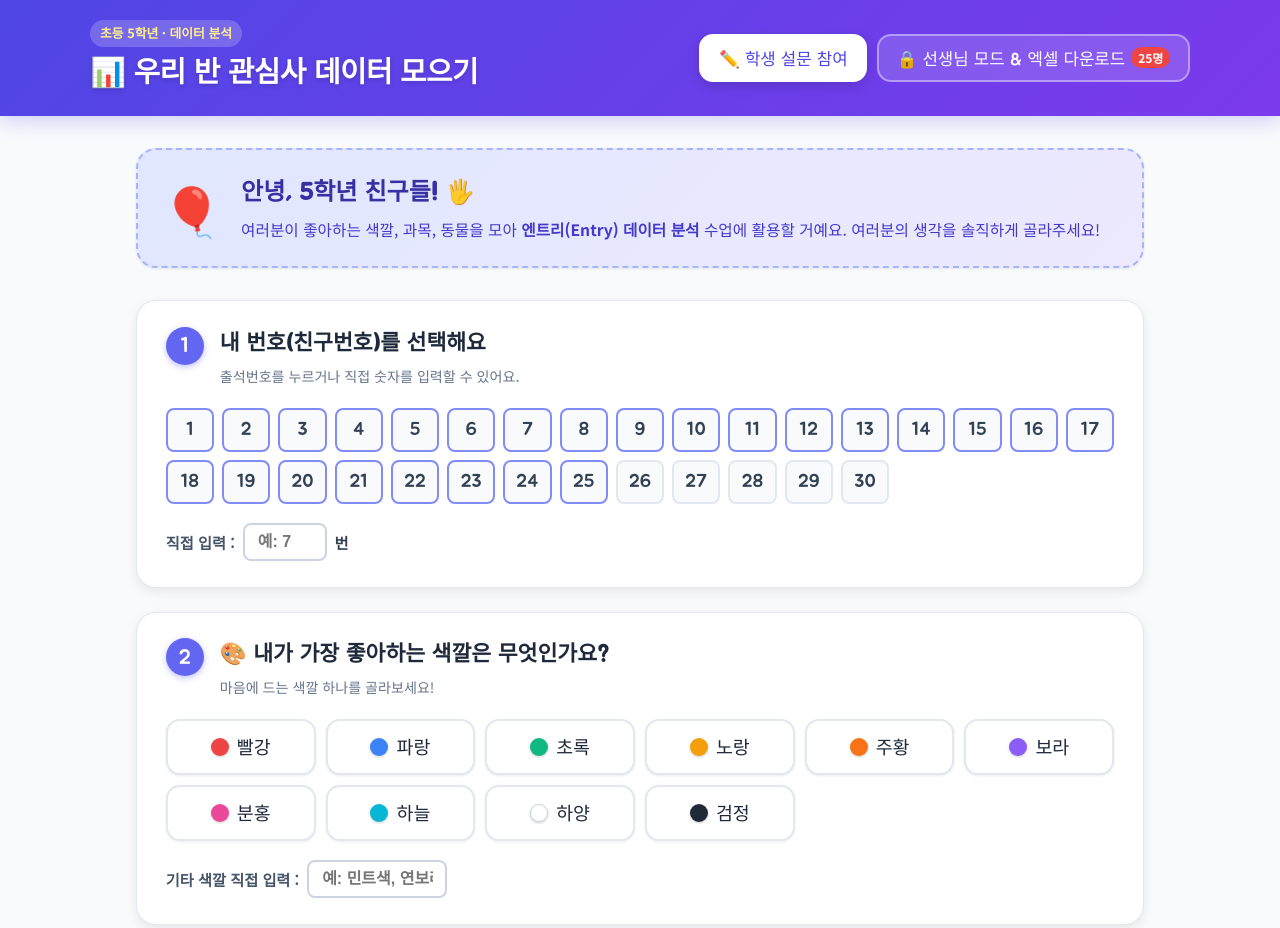
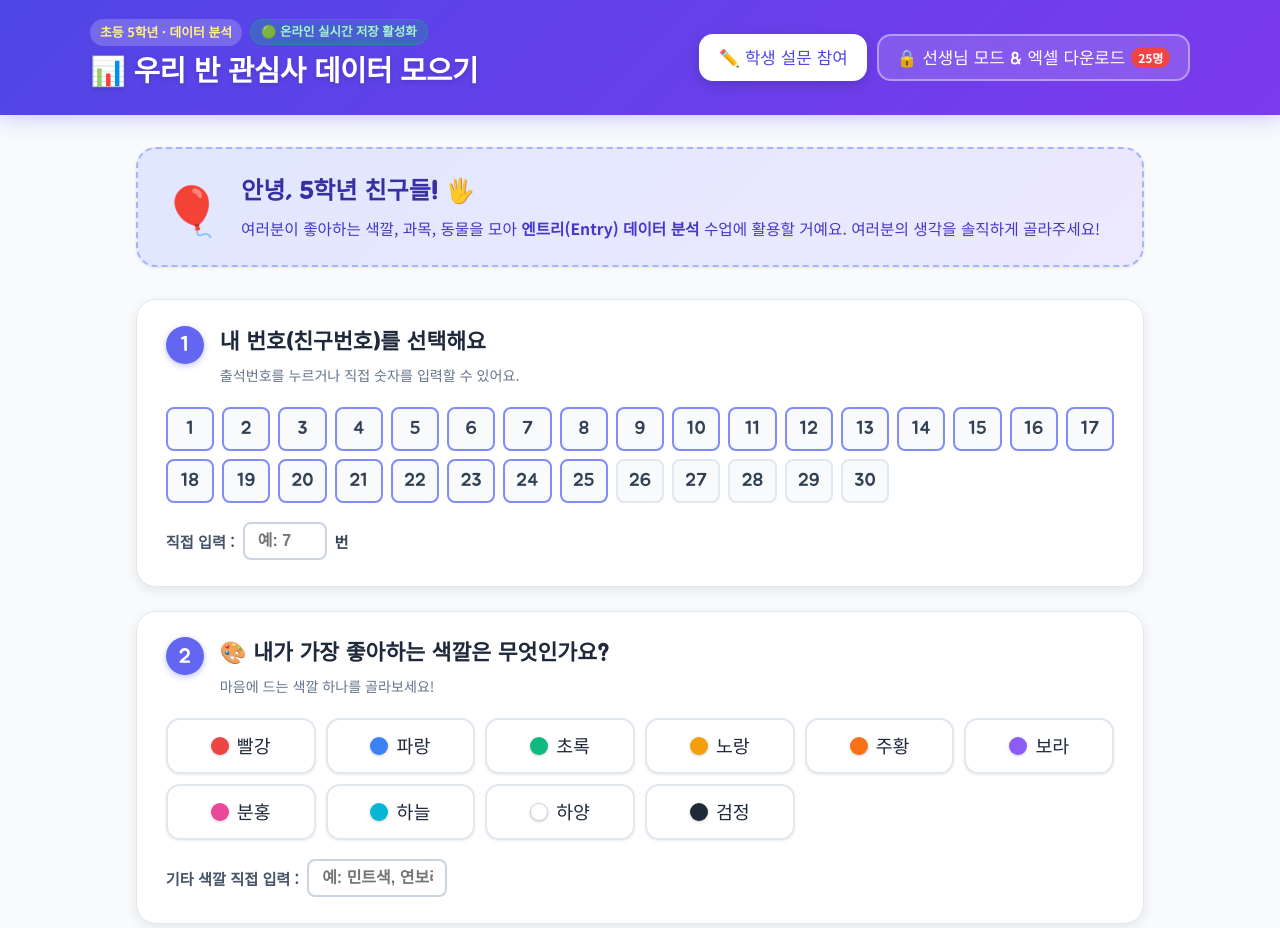
Before and after one commit to Suguri123/entry_data, a plain HTML site: page index.html in a window 1280 px wide. Shown: the top 928 px of the page. Drawn offline with nearby package versions, Linux system fonts and the light colour scheme; no server answers.

Commit message:
실시간 클라우드 DB 연동 및 배포 설정 업데이트

```diff
--- a/app.js
+++ b/app.js
@@ -453,12 +453,20 @@ function initTeacherControls() {
     if (confirm("정말 모든 학생 데이터를 초기화하시겠습니까? 이 작업은 되돌릴 수 없습니다.")) {
       state.students = [];
       localStorage.removeItem(LOCAL_STORAGE_KEY);
+      if (db) {
+        db.collection(COLLECTION_NAME).get().then(snapshot => {
+          const batch = db.batch();
+          snapshot.forEach(doc => batch.delete(doc.ref));
+          return batch.commit();
+        }).catch(err => console.warn("Firestore 삭제 오류:", err));
+      }
       renderSpreadsheet();
       updateTeacherDashboard();
       updateSubmittedNumberBadges();
       alert("데이터가 모두 초기화되었습니다.");
     }
   });
+
 }
 
 /**
--- a/index.html
+++ b/index.html
@@ -25,7 +25,10 @@
   <header class="app-header">
     <div class="header-content">
       <div class="header-brand">
-        <span class="brand-badge">초등 5학년 · 데이터 분석</span>
+        <div class="brand-badge-group">
+          <span class="brand-badge">초등 5학년 · 데이터 분석</span>
+          <span id="dbStatusBadge" class="db-status-badge">🟢 온라인 실시간 저장 활성화</span>
+        </div>
         <h1 class="brand-title">📊 우리 반 관심사 데이터 모으기</h1>
       </div>
       <div class="header-nav">
--- a/style.css
+++ b/style.css
@@ -63,6 +63,14 @@ body {
   gap: 1rem;
 }
 
+.brand-badge-group {
+  display: flex;
+  align-items: center;
+  gap: 8px;
+  flex-wrap: wrap;
+  margin-bottom: 4px;
+}
+
 .brand-badge {
   display: inline-block;
   background: rgba(255, 255, 255, 0.2);
@@ -71,8 +79,19 @@ body {
   font-weight: 700;
   padding: 3px 10px;
   border-radius: 20px;
-  margin-bottom: 4px;
 }
+
+.db-status-badge {
+  display: inline-block;
+  background: rgba(16, 185, 129, 0.25);
+  color: #a7f3d0;
+  border: 1px solid rgba(16, 185, 129, 0.4);
+  font-size: 0.78rem;
+  font-weight: 700;
+  padding: 2px 10px;
+  border-radius: 20px;
+}
+
 
 .brand-title {
   font-family: 'Jua', sans-serif;
```
Also changed, not shown: 1 other file.
